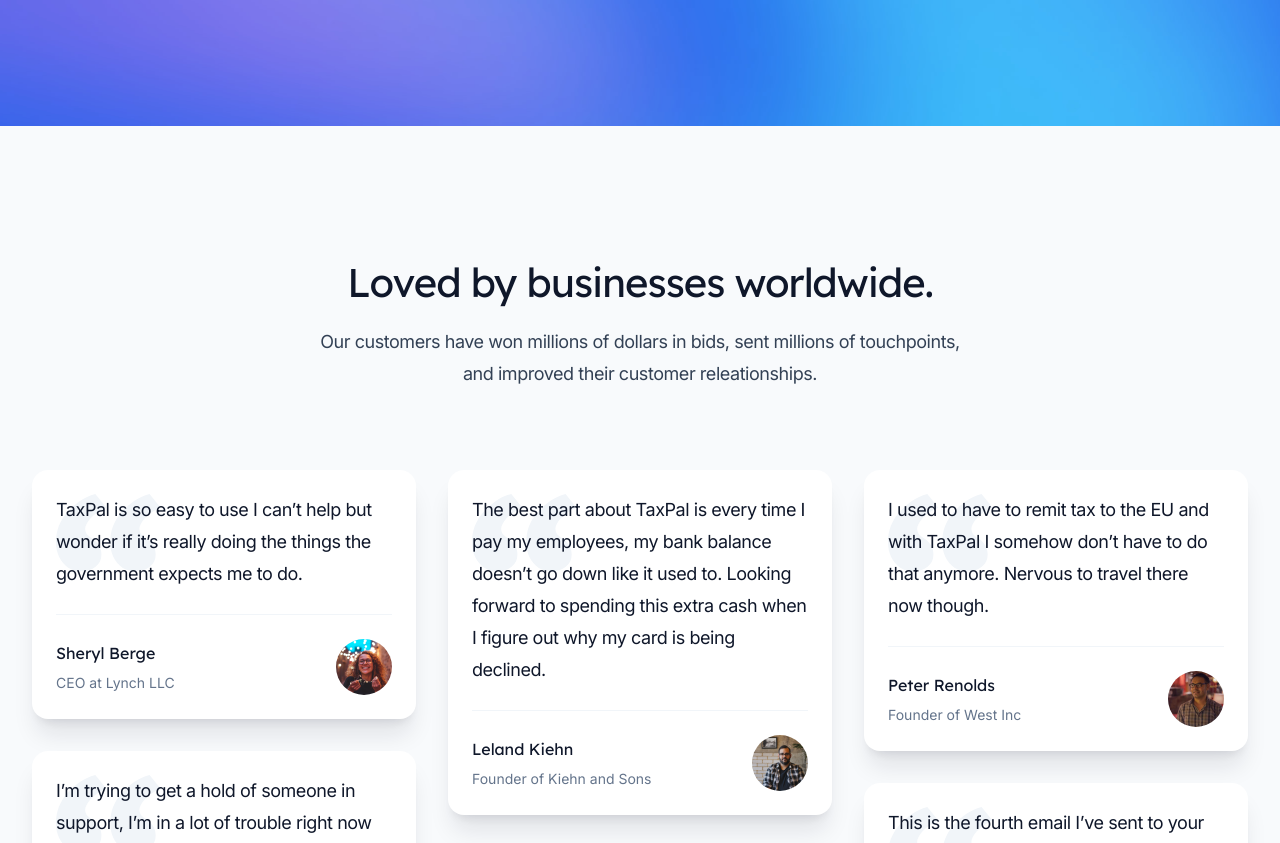
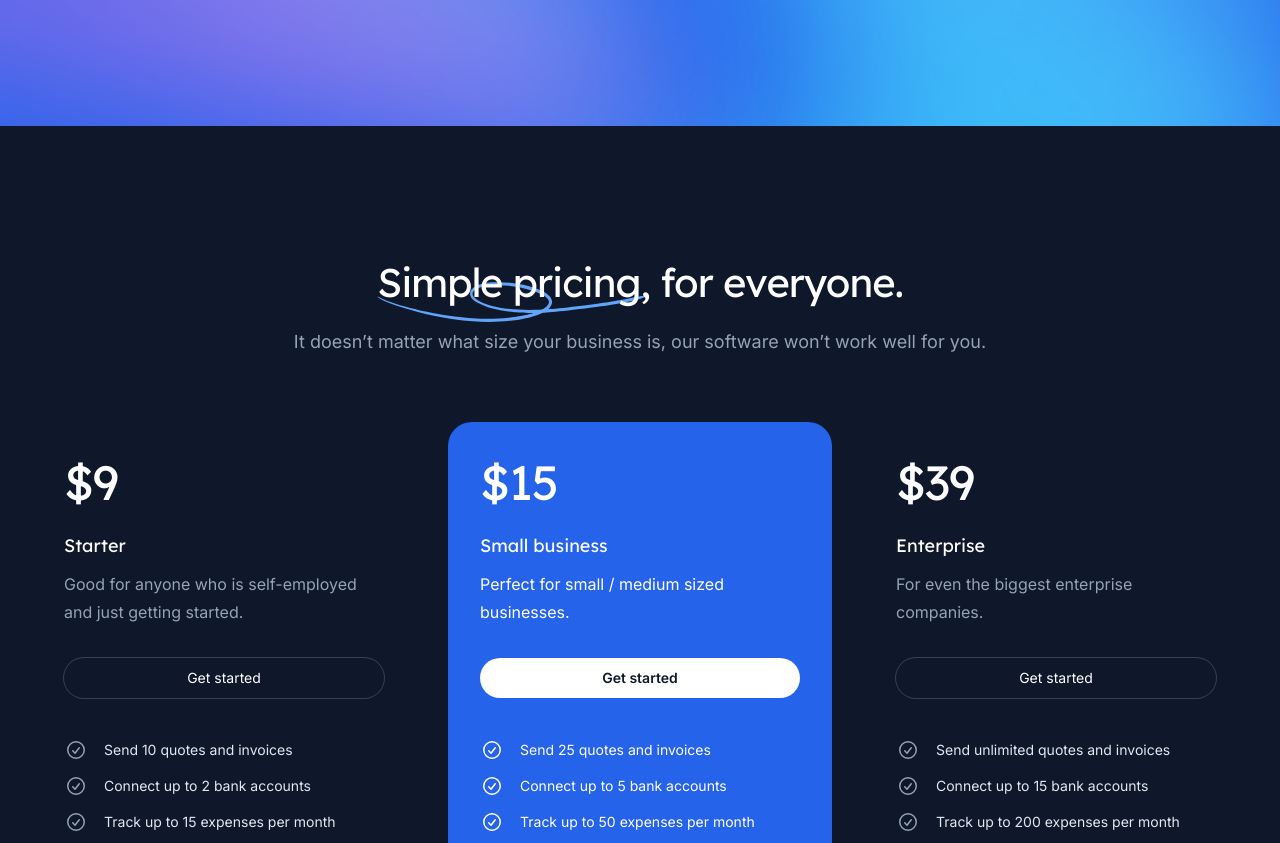
Before and after one commit to databasically/repsmart-web, a Next.js app: page / in a window 1280 px wide. Shown: the part 3960-4803 px from the top of the page. Built offline with nearby package versions, Linux system fonts and the light colour scheme.

Commit message:
remove testimonials section

```diff
--- a/src/pages/index.jsx
+++ b/src/pages/index.jsx
@@ -8,7 +8,8 @@
 import { Pricing } from '@/components/Pricing'
 import { PrimaryFeatures } from '@/components/PrimaryFeatures'
 import { SecondaryFeatures } from '@/components/SecondaryFeatures'
-import { Testimonials } from '@/components/Testimonials'
+{/*import { Testimonials } from '@/components/Testimonials'
+*/}
 
 export default function Home() {
   return (
@@ -26,7 +27,8 @@
         <PrimaryFeatures />
         <SecondaryFeatures />
         <CallToAction />
-        <Testimonials />
+{/*        <Testimonials />
+*/}
         <Pricing />
         <Faqs />
       </main>
```
